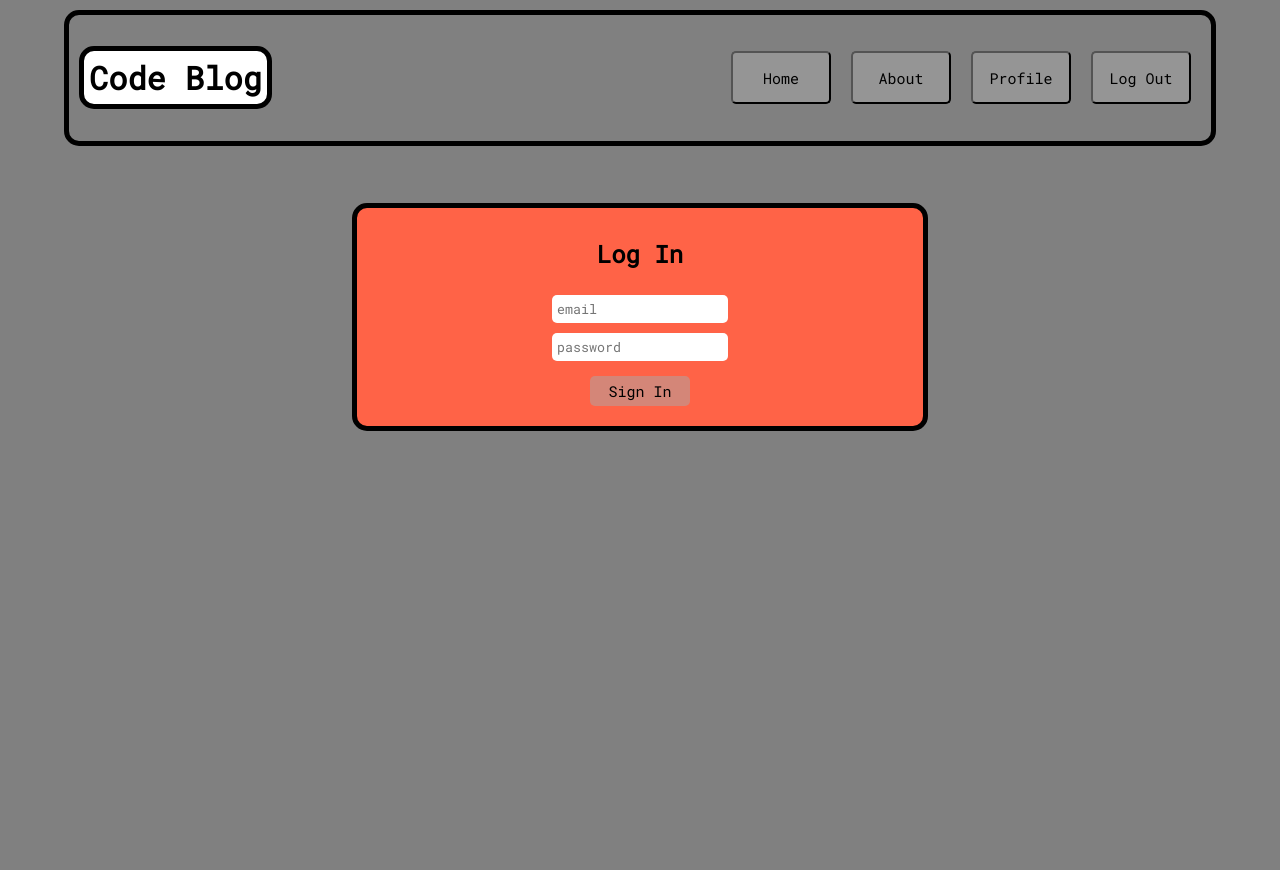
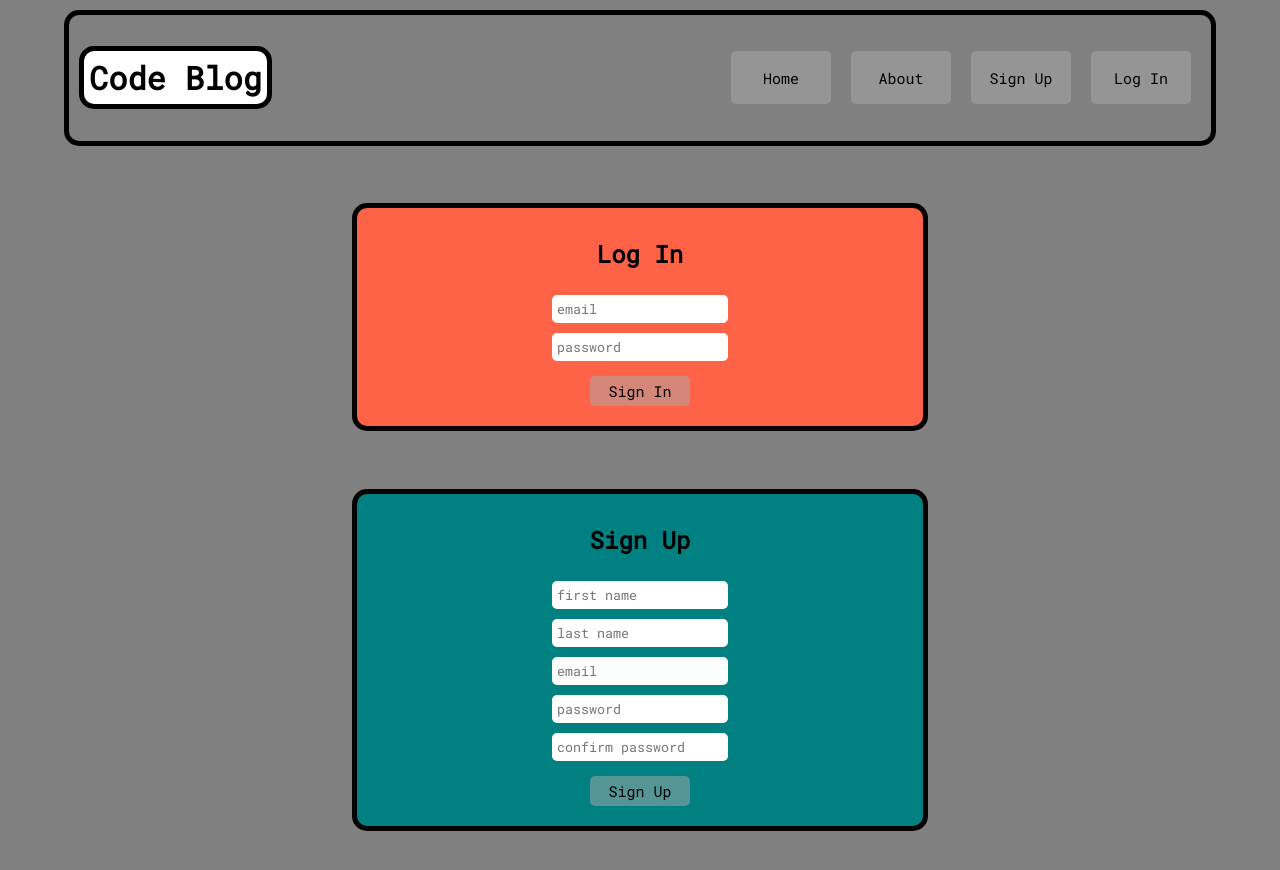
Before and after one commit to poc967/blog-app-frontend, a React (Create React App) app: page /login in a window 1280 px wide. Shown: the top 870 px of the page. Before the commit the page ends 800 px from the top, so only its background shows below. Built offline with nearby package versions, Linux system fonts and the light colour scheme.

Commit message:
completed sign up modal

```diff
--- a/src/components/App.js
+++ b/src/components/App.js
@@ -1,13 +1,33 @@
 import React, { Component } from 'react';
 import Nav from './Nav'
-import LoginForm from './LoginForm';
+import LoginModal from './LoginModal';
+import SignUpModal from './SignUpModal'
 
 class App extends Component {
+
+  state = {
+    user:
+      { isSignedIn: false }
+  }
+
+  handleLogIn = () => {
+    this.setState(prevState => {
+      return {
+        user: {
+          isSignedIn: !prevState.user.isSignedIn
+        }
+      }
+    })
+  }
+
   render() {
     return (
       <div className="app">
-        <Nav />
-        <LoginForm />
+        <Nav
+          user={this.state.user}
+          handleLogIn={this.handleLogIn} />
+        <LoginModal />
+        <SignUpModal />
       </div>
     )
   }
--- a/src/components/LoginForm.js
+++ b/src/components/LoginModal.js
@@ -1,7 +1,7 @@
 import React, { Component } from 'react'
-import '../styles/LoginForm.css'
+import '../styles/LoginModal.css'
 
-class LoginForm extends Component {
+class LoginModal extends Component {
 
     state = {
         email: "",
@@ -19,11 +19,20 @@ class LoginForm extends Component {
         })
     }
 
+    handleSubmit = (e) => {
+        e.preventDefault()
+        if (this.state.email && this.state.password) {
+            //Handlerfunction will go here
+        } else {
+            console.log('not submitted')
+        }
+    }
+
     render() {
         return (
             <div className="logIn">
                 <h2>Log In</h2>
-                <form>
+                <form onSubmit={this.handleSubmit}>
                     <input type="text"
                         name="email"
                         checked={this.state.email}
@@ -36,11 +45,13 @@ class LoginForm extends Component {
                         placeholder="password"
                         onChange={this.handleValueChange}
                         className="input" />
-                    <input className="submit" type="submit" value="Sign In" />
+                    <input className="submit"
+                        type="submit"
+                        value="Sign In" />
                 </form>
             </div>
         )
     }
 }
 
-export default LoginForm
+export default LoginModal
--- a/src/components/Nav.js
+++ b/src/components/Nav.js
@@ -3,16 +3,8 @@ import '../styles/Nav.css'
 
 class Nav extends Component {
 
-    state = {
-        isSignedIn: true
-    }
-
-    handleLogIn = () => {
-        this.setState(prevState => {
-            return {
-                isSignedIn: !prevState.isSignedIn
-            }
-        })
+    toggleSignInStatus = (e) => {
+        this.props.handleLogIn(this.props.user.isSignedIn)
     }
 
     render() {
@@ -22,8 +14,8 @@ class Nav extends Component {
                 <nav>
                     <button>Home</button>
                     <button>About</button>
-                    <button>Profile</button>
-                    <button onClick={this.handleLogIn}>{this.state.isSignedIn ? 'Log Out' : 'Log In'}</button>
+                    <button>{this.props.user.isSignedIn ? 'Profile' : 'Sign Up'}</button>
+                    <button onClick={this.toggleSignInStatus}>{this.props.user.isSignedIn ? 'Log Out' : 'Log In'}</button>
                 </nav>
             </div>
         )
--- /dev/null
+++ b/src/components/SignUpModal.js
@@ -0,0 +1,73 @@
+import React, { Component } from 'react'
+import '../styles/SignUpModal.css'
+
+class SignUpModal extends Component {
+
+    state = {
+        firstName: '',
+        lastName: '',
+        email: '',
+        password: '',
+        confirmPassword: ''
+    }
+
+    handleInputChange = (e) => {
+        const value = e.target.value
+        const key = e.target.name
+
+        this.setState({
+            [key]: value
+        })
+    }
+
+    handleSubmit = (e) => {
+        const { firstName, lastName, email, password, confirmPassword } = this.state
+
+        e.preventDefault()
+        if (firstName && lastName && email && password && confirmPassword) {
+            console.log('submitted')
+        } else {
+            console.log('missing fields')
+        }
+    }
+
+    render() {
+        return (
+            <div className="signUp">
+                <h2>Sign Up</h2>
+                <form onSubmit={this.handleSubmit}>
+                    <input type="text"
+                        value={this.state.firstName}
+                        placeholder="first name"
+                        name="firstName"
+                        onChange={this.handleInputChange} />
+                    <input type="text"
+                        value={this.state.lastName}
+                        placeholder="last name"
+                        name="lastName"
+                        onChange={this.handleInputChange} />
+                    <input type="text"
+                        value={this.state.email}
+                        placeholder="email"
+                        name="email"
+                        onChange={this.handleInputChange} />
+                    <input type="password"
+                        value={this.state.password}
+                        placeholder="password"
+                        name="password"
+                        onChange={this.handleInputChange} />
+                    <input type="password"
+                        value={this.state.confirmPassword}
+                        placeholder="confirm password"
+                        name="confirmPassword"
+                        onChange={this.handleInputChange} />
+                    <input className="submit"
+                        type="submit"
+                        value="Sign Up" />
+                </form>
+            </div>
+        )
+    }
+}
+
+export default SignUpModal
--- a/src/styles/LoginForm.css
+++ b/src/styles/LoginModal.css
@@ -1,4 +1,4 @@
-.logIn {
+.logIn, .signUp {
     border: solid black 5px;
     width: 50%;
     margin: 5% auto;
@@ -8,5 +8,8 @@
     flex-direction: column;
     align-items: center;
     padding: 10px;
+}
+
+.logIn {
     background-color: tomato;
 }
--- /dev/null
+++ b/src/styles/SignUpModal.css
@@ -0,0 +1,3 @@
+.signUp {
+    background-color: teal;
+}
--- a/src/styles/index.css
+++ b/src/styles/index.css
@@ -20,6 +20,7 @@ button, .submit {
   min-width: 100px;
   font-size: 15px;
   transition: 0.3s;
+  border: none;
 }
 
 button:focus,
```
Also changed, not shown: src/components/SignUpForm.js (deleted, +0 -11 lines).
